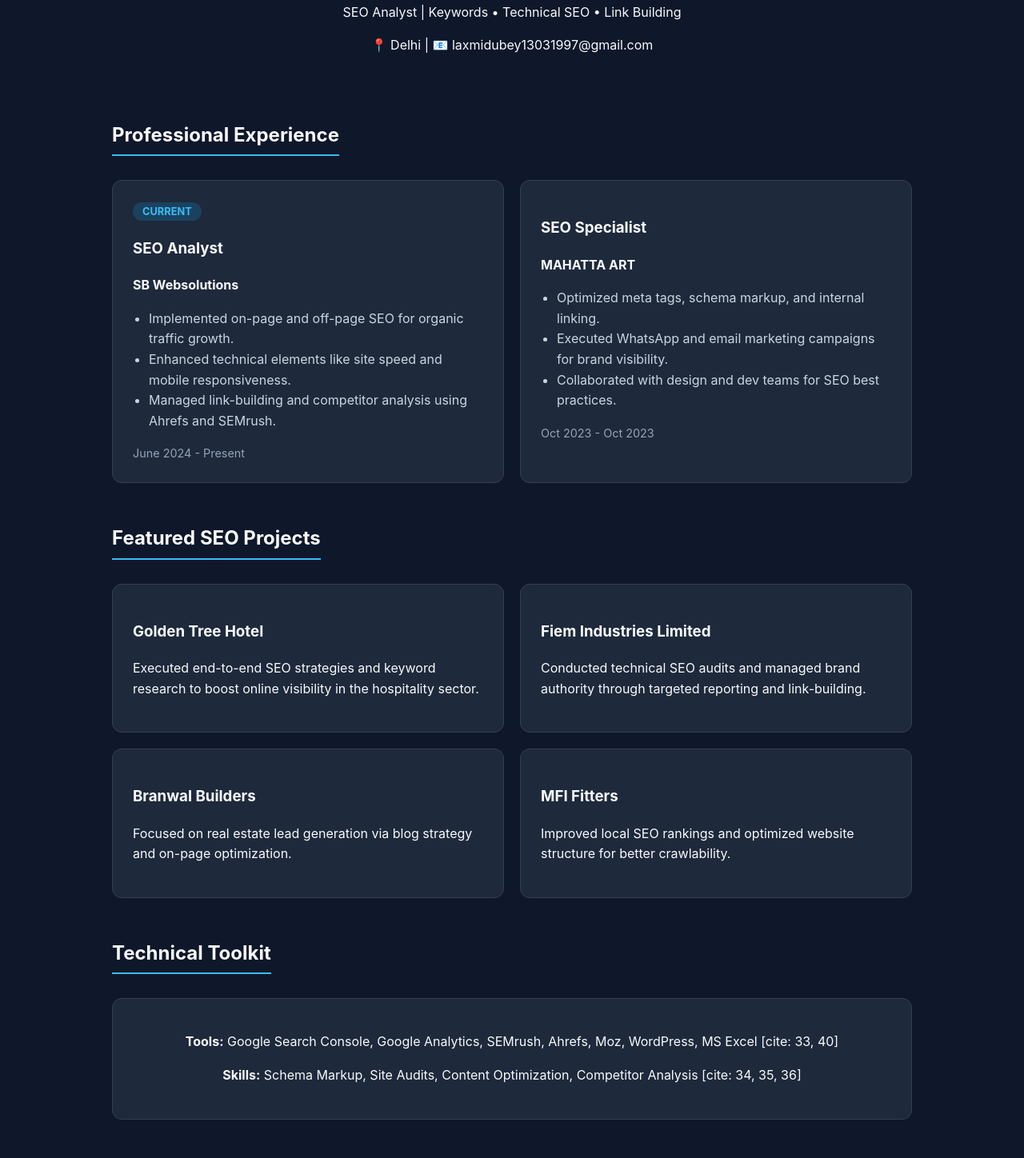
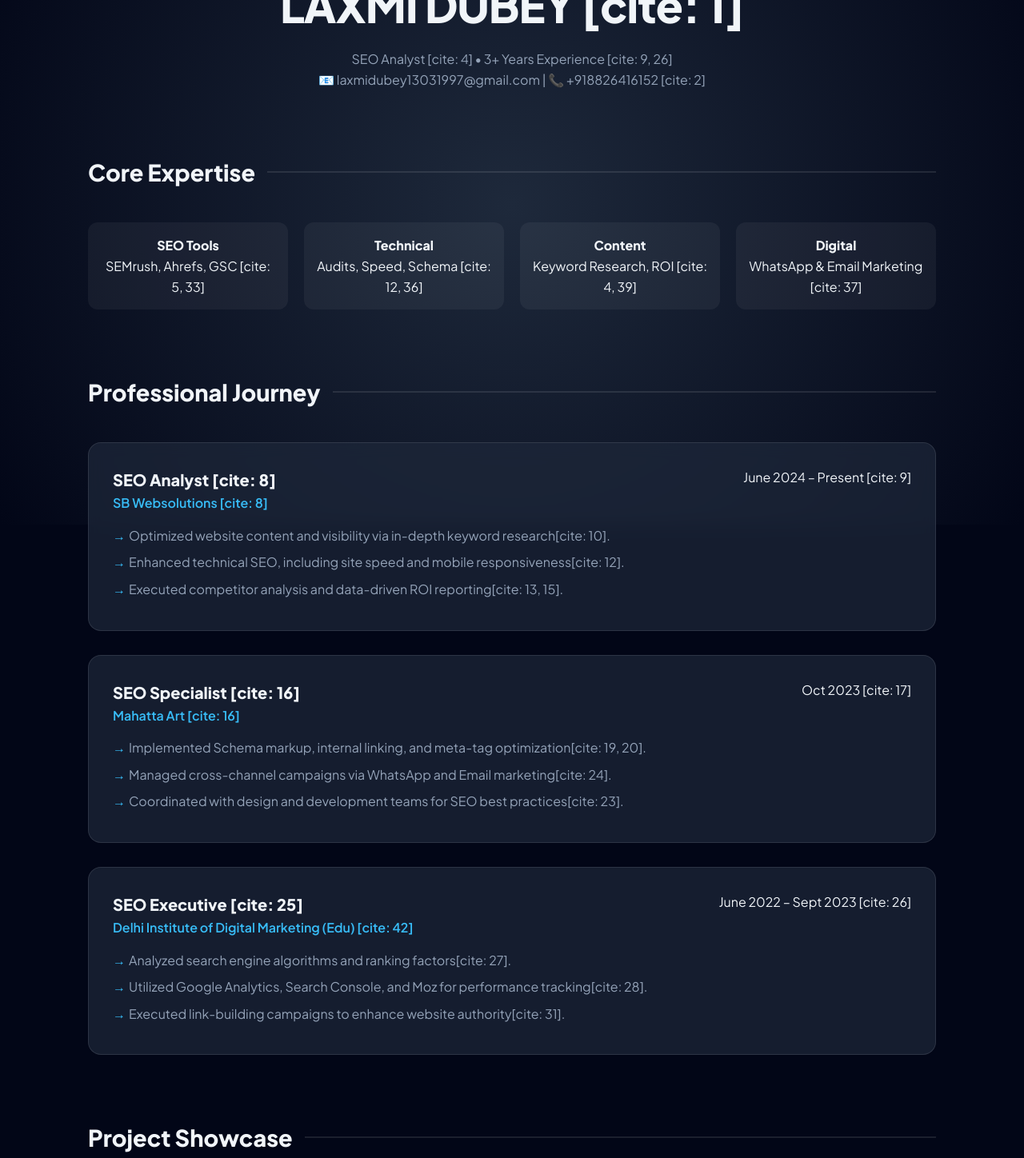
Before and after one commit to Laxmi130397/laxmi130397.github.io, a plain HTML site: page index.html in a window 1280 px wide. Shown: the part 144-1592 px from the top of the page at 80% size. Drawn offline with Linux system fonts and the light colour scheme.

Commit message:
Revise portfolio title and enhance layout
Updated the title and enhanced the styling and structure of the portfolio. Added new sections for core expertise and professional journey while refining existing content.

```diff
--- a/index.html
+++ b/index.html
@@ -3,82 +3,186 @@
 <head>
     <meta charset="UTF-8">
     <meta name="viewport" content="width=device-width, initial-scale=1.0">
-    <title>Laxmi Dubey | SEO Analyst Portfolio</title>
+    <title>Laxmi Dubey | Senior SEO Analyst Portfolio</title>
+    <link href="https://fonts.googleapis.com/css2?family=Plus+Jakarta+Sans:wght@300;400;600;800&display=swap" rel="stylesheet">
     <style>
-        :root { --bg: #0f172a; --card: #1e293b; --text: #f8fafc; --accent: #38bdf8; }
-        body { font-family: 'Inter', sans-serif; background: var(--bg); color: var(--text); margin: 0; padding: 0; line-height: 1.6; }
-        .container { max-width: 1000px; margin: 0 auto; padding: 40px 20px; }
-        header { text-align: center; margin-bottom: 60px; }
-        h1 { font-size: 2.5rem; color: var(--accent); margin-bottom: 10px; }
-        .section-title { border-bottom: 2px solid var(--accent); display: inline-block; margin-bottom: 30px; padding-bottom: 5px; }
-        .grid { display: grid; grid-template-columns: 1fr 1fr; gap: 20px; }
-        .card { background: var(--card); padding: 25px; border-radius: 12px; border: 1px solid #334155; transition: 0.3s; }
-        .card:hover { transform: translateY(-5px); border-color: var(--accent); }
-        .tag { background: #0ea5e933; color: var(--accent); padding: 4px 12px; border-radius: 20px; font-size: 0.8rem; font-weight: bold; }
-        .date { font-size: 0.9rem; color: #94a3b8; display: block; margin-top: 10px; }
-        ul { padding-left: 20px; color: #cbd5e1; }
-        @media (max-width: 768px) { .grid { grid-template-columns: 1fr; } }
+        :root {
+            --primary: #38bdf8;
+            --bg-dark: #020617;
+            --card-bg: rgba(30, 41, 59, 0.7);
+            --text-main: #f1f5f9;
+            --text-dim: #94a3b8;
+            --accent-gradient: linear-gradient(135deg, #38bdf8 0%, #818cf8 100%);
+        }
+
+        * { margin: 0; padding: 0; box-sizing: border-box; }
+        body {
+            font-family: 'Plus Jakarta Sans', sans-serif;
+            background-color: var(--bg-dark);
+            color: var(--text-main);
+            line-height: 1.6;
+            overflow-x: hidden;
+        }
+
+        /* Glassmorphism Background Effect */
+        body::before {
+            content: "";
+            position: fixed;
+            top: 0; left: 0; width: 100%; height: 100%;
+            background: radial-gradient(circle at 50% 50%, #1e293b 0%, #020617 100%);
+            z-index: -1;
+        }
+
+        .container { max-width: 1100px; margin: 0 auto; padding: 60px 20px; }
+
+        /* Header Section */
+        header { text-align: center; margin-bottom: 80px; animation: fadeIn 1s ease-out; }
+        .badge {
+            background: var(--accent-gradient);
+            padding: 5px 15px; border-radius: 20px;
+            font-size: 0.8rem; font-weight: 800; text-transform: uppercase;
+        }
+        h1 { font-size: 3.5rem; margin: 20px 0 10px; letter-spacing: -1px; }
+        .contact-info { color: var(--text-dim); font-size: 1rem; }
+
+        /* Section Styling */
+        .section-title {
+            font-size: 1.8rem; margin-bottom: 40px;
+            display: flex; align-items: center; gap: 15px;
+        }
+        .section-title::after {
+            content: ""; height: 2px; flex-grow: 1;
+            background: rgba(255,255,255,0.1);
+        }
+
+        /* Experience Timeline */
+        .experience-grid { display: flex; flex-direction: column; gap: 30px; }
+        .exp-card {
+            background: var(--card-bg);
+            border: 1px solid rgba(255,255,255,0.1);
+            padding: 30px; border-radius: 16px;
+            backdrop-filter: blur(10px);
+            transition: transform 0.3s ease;
+        }
+        .exp-card:hover { transform: scale(1.01); border-color: var(--primary); }
+        .exp-header { display: flex; justify-content: space-between; margin-bottom: 15px; }
+        .company { color: var(--primary); font-weight: 600; }
+        .role { font-size: 1.25rem; font-weight: 700; }
+
+        /* Skills Grid */
+        .skills-container {
+            display: grid; grid-template-columns: repeat(auto-fit, minmax(200px, 1fr));
+            gap: 20px; margin-bottom: 80px;
+        }
+        .skill-item {
+            background: rgba(255,255,255,0.05);
+            padding: 15px; border-radius: 12px; text-align: center;
+            border: 1px solid transparent;
+        }
+        .skill-item:hover { border-color: var(--primary); background: rgba(56, 189, 248, 0.1); }
+
+        /* Projects */
+        .project-grid {
+            display: grid; grid-template-columns: repeat(auto-fit, minmax(300px, 1fr));
+            gap: 25px;
+        }
+        .project-card {
+            background: linear-gradient(180deg, rgba(255,255,255,0.05) 0%, rgba(255,255,255,0) 100%);
+            padding: 25px; border-radius: 16px; border: 1px solid rgba(255,255,255,0.1);
+        }
+
+        /* Animations */
+        @keyframes fadeIn { from { opacity: 0; transform: translateY(20px); } to { opacity: 1; transform: translateY(0); } }
+
+        ul { list-style: none; }
+        li { margin-bottom: 8px; position: relative; padding-left: 20px; color: var(--text-dim); }
+        li::before { content: "→"; position: absolute; left: 0; color: var(--primary); }
+
+        @media (max-width: 768px) { h1 { font-size: 2.5rem; } .exp-header { flex-direction: column; } }
     </style>
 </head>
 <body>
 
 <div class="container">
     <header>
-        <h1>LAXMI DUBEY</h1>
-        <p>SEO Analyst | Keywords • Technical SEO • Link Building</p>
-        <p>📍 Delhi | 📧 laxmidubey13031997@gmail.com</p>
+        <span class="badge">Available for New Opportunities</span>
+        <h1>LAXMI DUBEY [cite: 1]</h1>
+        <p class="contact-info">
+            SEO Analyst [cite: 4] • 3+ Years Experience [cite: 9, 26] <br>
+            📧 laxmidubey13031997@gmail.com | 📞 +918826416152 [cite: 2]
+        </p>
     </header>
 
-    <h2 class="section-title">Professional Experience</h2>
-    <div class="grid">
-        <div class="card">
-            <span class="tag">CURRENT</span>
-            <h3>SEO Analyst</h3>
-            <p><strong>SB Websolutions</strong></p>
+    <h2 class="section-title">Core Expertise</h2>
+    <div class="skills-container">
+        <div class="skill-item"><strong>SEO Tools</strong><br>SEMrush, Ahrefs, GSC [cite: 5, 33]</div>
+        <div class="skill-item"><strong>Technical</strong><br>Audits, Speed, Schema [cite: 12, 36]</div>
+        <div class="skill-item"><strong>Content</strong><br>Keyword Research, ROI [cite: 4, 39]</div>
+        <div class="skill-item"><strong>Digital</strong><br>WhatsApp & Email Marketing [cite: 37]</div>
+    </div>
+
+    <h2 class="section-title">Professional Journey</h2>
+    <div class="experience-grid">
+        <div class="exp-card">
+            <div class="exp-header">
+                <div>
+                    <div class="role">SEO Analyst [cite: 8]</div>
+                    <div class="company">SB Websolutions [cite: 8]</div>
+                </div>
+                <div class="date">June 2024 – Present [cite: 9]</div>
+            </div>
             <ul>
-                <li>Implemented on-page and off-page SEO for organic traffic growth.</li>
-                <li>Enhanced technical elements like site speed and mobile responsiveness.</li>
-                <li>Managed link-building and competitor analysis using Ahrefs and SEMrush.</li>
+                <li>Optimized website content and visibility via in-depth keyword research[cite: 10].</li>
+                <li>Enhanced technical SEO, including site speed and mobile responsiveness[cite: 12].</li>
+                <li>Executed competitor analysis and data-driven ROI reporting[cite: 13, 15].</li>
             </ul>
-            <span class="date">June 2024 - Present</span>
         </div>
 
-        <div class="card">
-            <h3>SEO Specialist</h3>
-            <p><strong>MAHATTA ART</strong></p>
+        <div class="exp-card">
+            <div class="exp-header">
+                <div>
+                    <div class="role">SEO Specialist [cite: 16]</div>
+                    <div class="company">Mahatta Art [cite: 16]</div>
+                </div>
+                <div class="date">Oct 2023 [cite: 17]</div>
+            </div>
             <ul>
-                <li>Optimized meta tags, schema markup, and internal linking.</li>
-                <li>Executed WhatsApp and email marketing campaigns for brand visibility.</li>
-                <li>Collaborated with design and dev teams for SEO best practices.</li>
+                <li>Implemented Schema markup, internal linking, and meta-tag optimization[cite: 19, 20].</li>
+                <li>Managed cross-channel campaigns via WhatsApp and Email marketing[cite: 24].</li>
+                <li>Coordinated with design and development teams for SEO best practices[cite: 23].</li>
             </ul>
-            <span class="date">Oct 2023 - Oct 2023</span>
+        </div>
+
+        <div class="exp-card">
+            <div class="exp-header">
+                <div>
+                    <div class="role">SEO Executive [cite: 25]</div>
+                    <div class="company">Delhi Institute of Digital Marketing (Edu) [cite: 42]</div>
+                </div>
+                <div class="date">June 2022 – Sept 2023 [cite: 26]</div>
+            </div>
+            <ul>
+                <li>Analyzed search engine algorithms and ranking factors[cite: 27].</li>
+                <li>Utilized Google Analytics, Search Console, and Moz for performance tracking[cite: 28].</li>
+                <li>Executed link-building campaigns to enhance website authority[cite: 31].</li>
+            </ul>
         </div>
     </div>
 
-    <h2 class="section-title" style="margin-top: 50px;">Featured SEO Projects</h2>
-    <div class="grid">
-        <div class="card">
-            <h3>Golden Tree Hotel</h3>
-            <p>Executed end-to-end SEO strategies and keyword research to boost online visibility in the hospitality sector.</p>
+    <h2 class="section-title" style="margin-top: 80px;">Project Showcase</h2>
+    <div class="project-grid">
+        <div class="project-card">
+            <h3>Golden Tree Hotel [cite: 45]</h3>
+            <p>End-to-end SEO strategy and content marketing for the hospitality sector[cite: 45].</p>
         </div>
-        <div class="card">
-            <h3>Fiem Industries Limited</h3>
-            <p>Conducted technical SEO audits and managed brand authority through targeted reporting and link-building.</p>
+        <div class="project-card">
+            <h3>Fiem Industries Ltd [cite: 46]</h3>
+            <p>Technical audits and link-building to enhance brand authority and rankings[cite: 46].</p>
         </div>
-        <div class="card">
-            <h3>Branwal Builders</h3>
-            <p>Focused on real estate lead generation via blog strategy and on-page optimization.</p>
+        <div class="project-card">
+            <h3>Branwal Builders [cite: 49]</h3>
+            <p>Real estate SEO focused on lead generation through blog and on-page strategy[cite: 49].</p>
         </div>
-        <div class="card">
-            <h3>MFI Fitters</h3>
-            <p>Improved local SEO rankings and optimized website structure for better crawlability.</p>
-        </div>
-    </div>
-
-    <h2 class="section-title" style="margin-top: 50px;">Technical Toolkit</h2>
-    <div class="card" style="text-align: center;">
-        <p><strong>Tools:</strong> Google Search Console, Google Analytics, SEMrush, Ahrefs, Moz, WordPress, MS Excel [cite: 33, 40]</p>
-        <p><strong>Skills:</strong> Schema Markup, Site Audits, Content Optimization, Competitor Analysis [cite: 34, 35, 36]</p>
     </div>
 </div>
 
```
